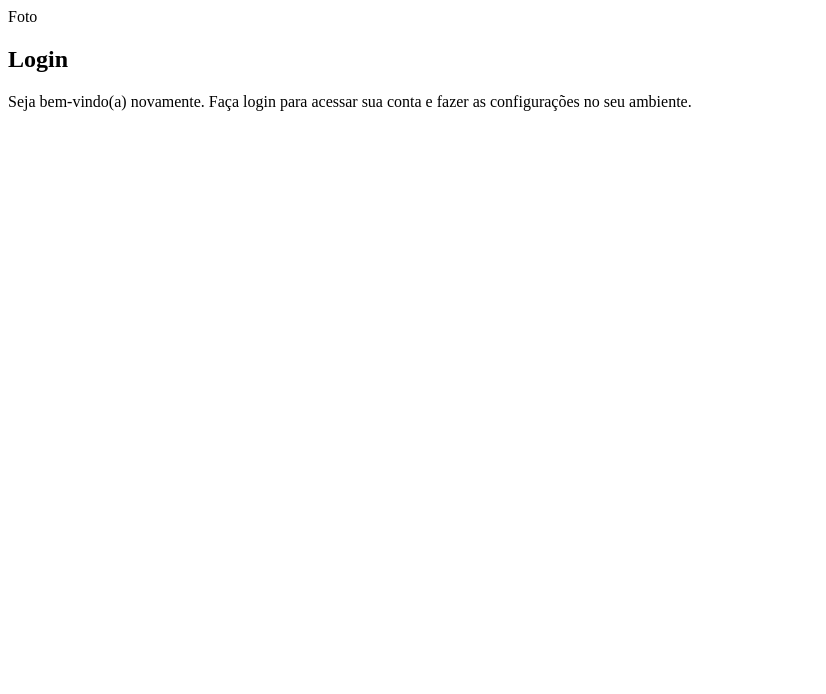
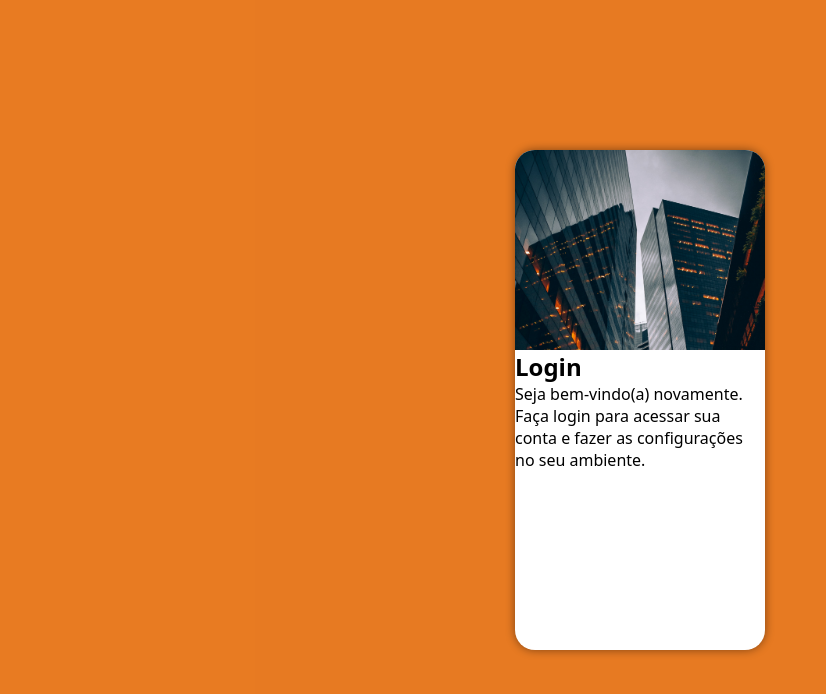
Before and after one commit to yurialves17/projeto-login, a plain HTML site: page index.html in a window 1280 px wide. Shown: the whole page, without its empty margins (0-826 px from the left). Drawn offline with Linux system fonts and the light colour scheme.

Commit message:
criei codigo do projeto

```diff
--- a/estilos/style.css
+++ b/estilos/style.css
@@ -2,7 +2,54 @@
 
 /*
     PALETA DE CORES
-    Laranja: #e56600
+    Laranja: #e56700a2
     Cinza: #959a9e
     Extra-DarkGray: #10151b
 */
+
+* {
+    font-family: system-ui, -apple-system, BlinkMacSystemFont, 'Segoe UI', Roboto, Oxygen, Ubuntu, Cantarell, 'Open Sans', 'Helvetica Neue', sans-serif;
+    padding: 0px;
+    margin: 0px;
+    box-sizing: border-box;
+}
+
+body, html {
+    background-color: #e56700a2;
+    height: 100vh;
+    width: 100vw;
+}
+
+main {
+    position: relative;
+    height: 100vh;
+    width: 100vw;
+}
+
+section#login {
+    position: absolute;
+    top: 50%;
+    left: 50%;
+    transform: translate(-50%, -50%);
+    overflow: hidden;
+
+    background-color: white;
+    width: 250px;
+    height: 500px;
+    border-radius: 20px;
+    box-shadow: 0px 0px 10px rgba(0, 0, 0, 0.450);
+}
+
+section#login > div#imagem {
+    display: block;
+    background: #959a9e url(../imagens/dinnow.jpg) no-repeat;
+    background-size: cover;
+    background-position: left top;
+    height: 200px;
+}
+
+section#login > div#formilario {
+    display: block;
+    padding: 10px;
+
+}
--- a/index.html
+++ b/index.html
@@ -11,7 +11,7 @@
     <main>
         <section id="login">
             <div id="imagem">
-                Foto
+                <!--Aqui vai a imagem nas CSS-->
             </div>
             <div id="formulario">
                 <h1>Login</h1>
```
